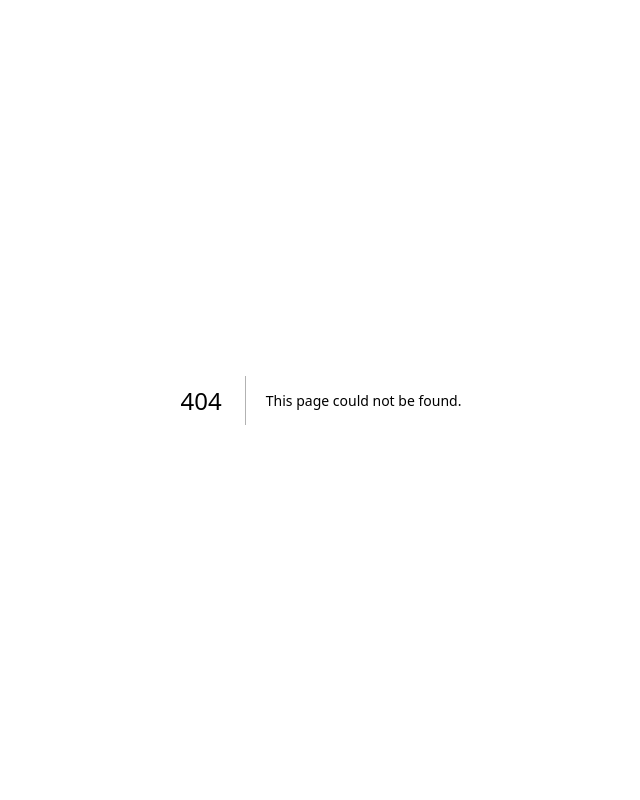
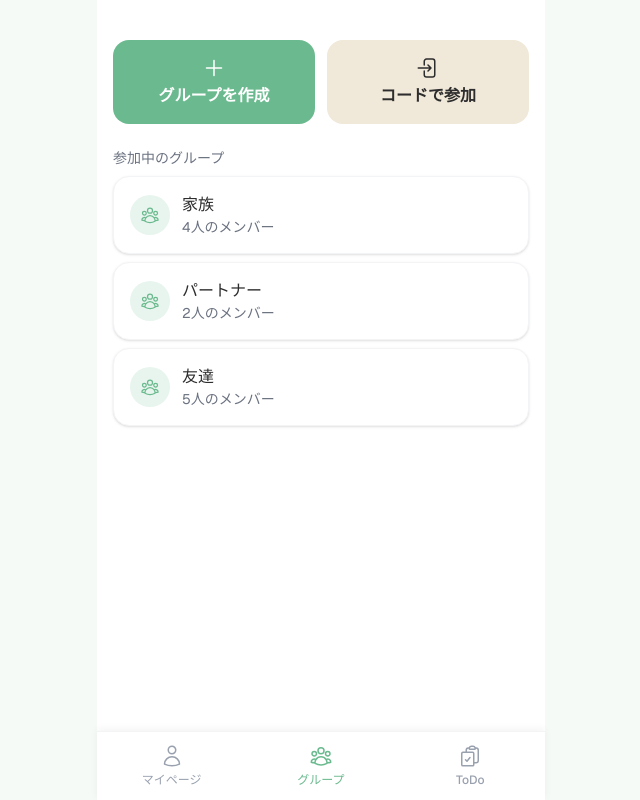
Before and after one commit to corgi-rika/we-do-list, a Next.js app: page /groups in a window 1280 px wide. Before the commit this address had no page. Shown: the whole page, without its empty margins (319-959 px from the left). Built offline with nearby package versions, Linux system fonts and the light colour scheme.

Commit message:
feat: HeroiconsをFooterNavとGroupsページに適用

```diff
--- a/package.json
+++ b/package.json
@@ -9,6 +9,7 @@
     "lint": "eslint"
   },
   "dependencies": {
+    "@heroicons/react": "^2.2.0",
     "@supabase/supabase-js": "^2.106.2",
     "next": "16.2.6",
     "react": "19.2.4",
--- /dev/null
+++ b/src/app/(app)/groups/page.tsx
@@ -0,0 +1,54 @@
+"use client";
+
+import {
+  PlusIcon,
+  ArrowRightEndOnRectangleIcon,
+  UserGroupIcon,
+} from "@heroicons/react/24/outline";
+import Button from "@/components/Button";
+import Card from "@/components/Card";
+import { dummyGroups } from "@/dummy/groups";
+
+export default function GroupsPage() {
+  return (
+    <div className="flex flex-col gap-6 py-6">
+      <div className="grid grid-cols-2 gap-3">
+        <Button variant="primary" fullWidth href="/groups/new">
+          <span className="flex flex-col items-center gap-1">
+            <PlusIcon className="w-6 h-6" />
+            <span>グループを作成</span>
+          </span>
+        </Button>
+        <Button variant="secondary" fullWidth href="/groups/join">
+          <span className="flex flex-col items-center gap-1">
+            <ArrowRightEndOnRectangleIcon className="w-6 h-6" />
+            <span>コードで参加</span>
+          </span>
+        </Button>
+      </div>
+
+      <div className="flex flex-col gap-2">
+        <p className="text-sm text-muted">参加中のグループ</p>
+        <div className="flex flex-col gap-2">
+          {dummyGroups.map((group) => (
+            <Card key={group.id} padding="md" onClick={() => {}}>
+              <div className="flex items-center gap-3">
+                <div className="w-10 h-10 rounded-full bg-primary-light flex items-center justify-center shrink-0">
+                  <UserGroupIcon className="w-5 h-5 text-primary" />
+                </div>
+                <div className="flex flex-col">
+                  <span className="font-medium text-foreground">
+                    {group.name}
+                  </span>
+                  <span className="text-sm text-muted">
+                    {group.memberCount}人のメンバー
+                  </span>
+                </div>
+              </div>
+            </Card>
+          ))}
+        </div>
+      </div>
+    </div>
+  );
+}
--- a/src/components/FooterNav/index.tsx
+++ b/src/components/FooterNav/index.tsx
@@ -2,6 +2,7 @@
 
 import Link from "next/link";
 import { usePathname } from "next/navigation";
+import { UserIcon, UserGroupIcon, ClipboardDocumentCheckIcon } from "@heroicons/react/24/outline";
 import type { NavItem } from "./type";
 
 // フッターナビゲーションのアイテム定義
@@ -9,29 +10,17 @@ const navItems: NavItem[] = [
   {
     label: "マイページ",
     href: "/mypage",
-    icon: (
-      <svg width="22" height="22" fill="none" viewBox="0 0 24 24" stroke="currentColor" strokeWidth={2}>
-        <path strokeLinecap="round" strokeLinejoin="round" d="M16 7a4 4 0 11-8 0 4 4 0 018 0zM12 14a7 7 0 00-7 7h14a7 7 0 00-7-7z" />
-      </svg>
-    ),
+    icon: <UserIcon className="w-6 h-6" />,
   },
   {
     label: "グループ",
     href: "/groups",
-    icon: (
-      <svg width="22" height="22" fill="none" viewBox="0 0 24 24" stroke="currentColor" strokeWidth={2}>
-        <path strokeLinecap="round" strokeLinejoin="round" d="M17 20h5v-2a3 3 0 00-5.356-1.857M17 20H7m10 0v-2c0-.656-.126-1.283-.356-1.857M7 20H2v-2a3 3 0 015.356-1.857M7 20v-2c0-.656.126-1.283.356-1.857m0 0a5.002 5.002 0 019.288 0M15 7a3 3 0 11-6 0 3 3 0 016 0z" />
-      </svg>
-    ),
+    icon: <UserGroupIcon className="w-6 h-6" />,
   },
   {
     label: "ToDo",
     href: "/todos",
-    icon: (
-      <svg width="22" height="22" fill="none" viewBox="0 0 24 24" stroke="currentColor" strokeWidth={2}>
-        <path strokeLinecap="round" strokeLinejoin="round" d="M9 5H7a2 2 0 00-2 2v12a2 2 0 002 2h10a2 2 0 002-2V7a2 2 0 00-2-2h-2M9 5a2 2 0 002 2h2a2 2 0 002-2M9 5a2 2 0 012-2h2a2 2 0 012 2m-6 9l2 2 4-4" />
-      </svg>
-    ),
+    icon: <ClipboardDocumentCheckIcon className="w-6 h-6" />,
   },
 ];
 
--- /dev/null
+++ b/src/dummy/groups.ts
@@ -0,0 +1,5 @@
+export const dummyGroups = [
+  { id: "1", name: "家族", memberCount: 4 },
+  { id: "2", name: "パートナー", memberCount: 2 },
+  { id: "3", name: "友達", memberCount: 5 },
+];
--- a/src/hooks/useSignin.ts
+++ b/src/hooks/useSignin.ts
@@ -29,7 +29,7 @@ export function useSignin() {
       return;
     }
 
-    router.push("/todos");
+    router.push("/groups");
   }
 
   return {
```
Also changed, not shown: 1 other file (tests, documents, lock files or other folders).
